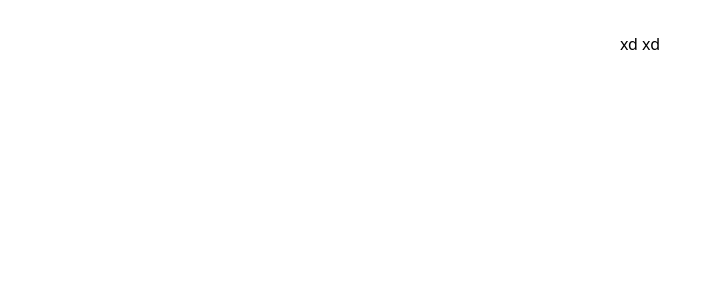
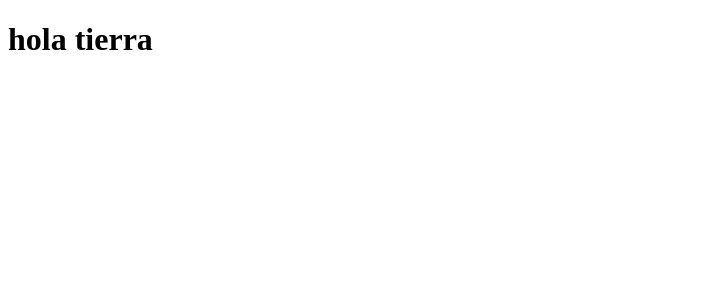
Before and after one commit to pedroHackerNoob/potrolinkfrontend, a React (Vite) app: page / in a window 1280 px wide. Shown: the top 300 px of the page, without its empty margins (0-713 px from the left). Built offline with nearby package versions, Linux system fonts and the light colour scheme.

Commit message:
default proyect

```diff
--- a/src/App.css
+++ /dev/null
@@ -1,44 +0,0 @@
-@import "tailwindcss";
-
-#root {
-  max-width: 1280px;
-  margin: 0 auto;
-  padding: 2rem;
-  text-align: center;
-}
-
-.logo {
-  height: 6em;
-  padding: 1.5em;
-  will-change: filter;
-  transition: filter 300ms;
-}
-.logo:hover {
-  filter: drop-shadow(0 0 2em #646cffaa);
-}
-.logo.react:hover {
-  filter: drop-shadow(0 0 2em #61dafbaa);
-}
-
-@keyframes logo-spin {
-  from {
-    transform: rotate(0deg);
-  }
-  to {
-    transform: rotate(360deg);
-  }
-}
-
-@media (prefers-reduced-motion: no-preference) {
-  a:nth-of-type(2) .logo {
-    animation: logo-spin infinite 20s linear;
-  }
-}
-
-.card {
-  padding: 2em;
-}
-
-.read-the-docs {
-  color: #888;
-}
--- a/src/App.tsx
+++ b/src/App.tsx
@@ -1,15 +1,9 @@
-// import { useState } from 'react'
-// import reactLogo from './assets/react.svg'
-// import viteLogo from '/vite.svg'
-import './App.css'
 
 function App() {
-  // const [count, setCount] = useState(0)
-
 
   return (
     <>
-        <h1>xd xd</h1>
+        <h1 className='text-6xl '>hola tierra</h1>
     </>
   )
 }
--- a/src/index.css
+++ b/src/index.css
@@ -1,4 +1,4 @@
-@import "tailwindcss";
-@tailwind components;
-@tailwind utilities;
-@tailwind base;
+/*@import "tailwindcss";*/
+/*@tailwind components;*/
+/*@tailwind utilities;*/
+/*@tailwind base;*/
```
